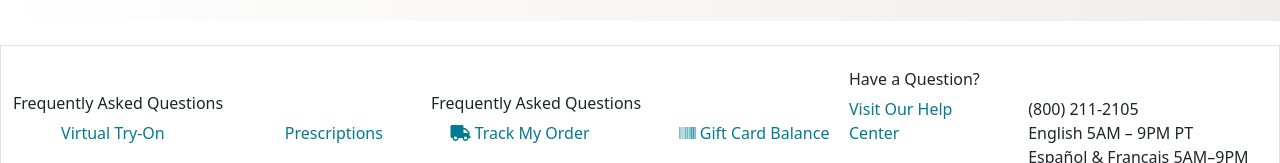
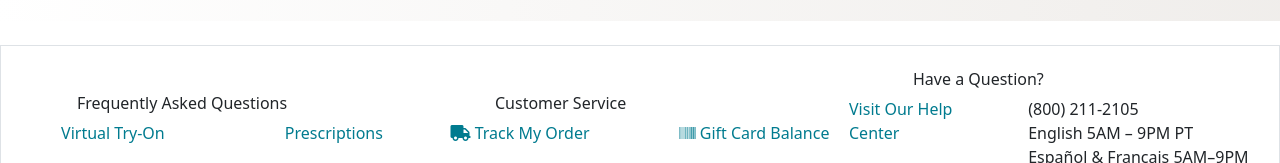
Before and after one commit to uday0404G/FullReactProject, a React (Vite) app: page / in a window 1280 px wide. Shown: the part 4700-4863 px from the top of the page. Built offline with nearby package versions, Linux system fonts and the light colour scheme; no server answers; the database is empty.

Commit message:
Update Footer.jsx

```diff
--- a/src/Componenet/Footer.jsx
+++ b/src/Componenet/Footer.jsx
@@ -91,7 +91,7 @@ const Footer = () => {
       {/* FAQ Section */}
       <div className="container-fluid py-4 d-flex flex-column flex-md-row border align-items-center justify-content-between">
         <div className="col-md-4 d-flex flex-column text-center text-md-start">
-          <h6>Frequently Asked Questions</h6>
+          <h6 style={{paddingLeft:"4rem"}}>Frequently Asked Questions</h6>
           <div className='d-flex justify-content-around'>
             <div className='me-md-4'>
               <p>Virtual Try-On</p>
@@ -107,7 +107,7 @@ const Footer = () => {
         </div>
 
         <div className="col-md-4 d-flex flex-column text-center text-md-start mt-4 mt-md-0">
-          <h6>Frequently Asked Questions</h6>
+          <h6 style={{paddingLeft:"4rem"}}>Customer Service</h6>
           <div className='d-flex justify-content-around'>
             <div className='me-md-4'>
               <p><i className="fas fa-truck"></i> Track My Order</p>
@@ -123,7 +123,7 @@ const Footer = () => {
         </div>
 
         <div className="col-md-4 d-flex flex-column text-center text-md-start mt-4 mt-md-0">
-          <h6>Have a Question?</h6>
+          <h6 style={{paddingLeft:"4rem"}}>Have a Question?</h6>
           <div className='d-flex justify-content-around'>
             <div className='me-md-4'>
               <p>Visit Our Help Center</p>
```
